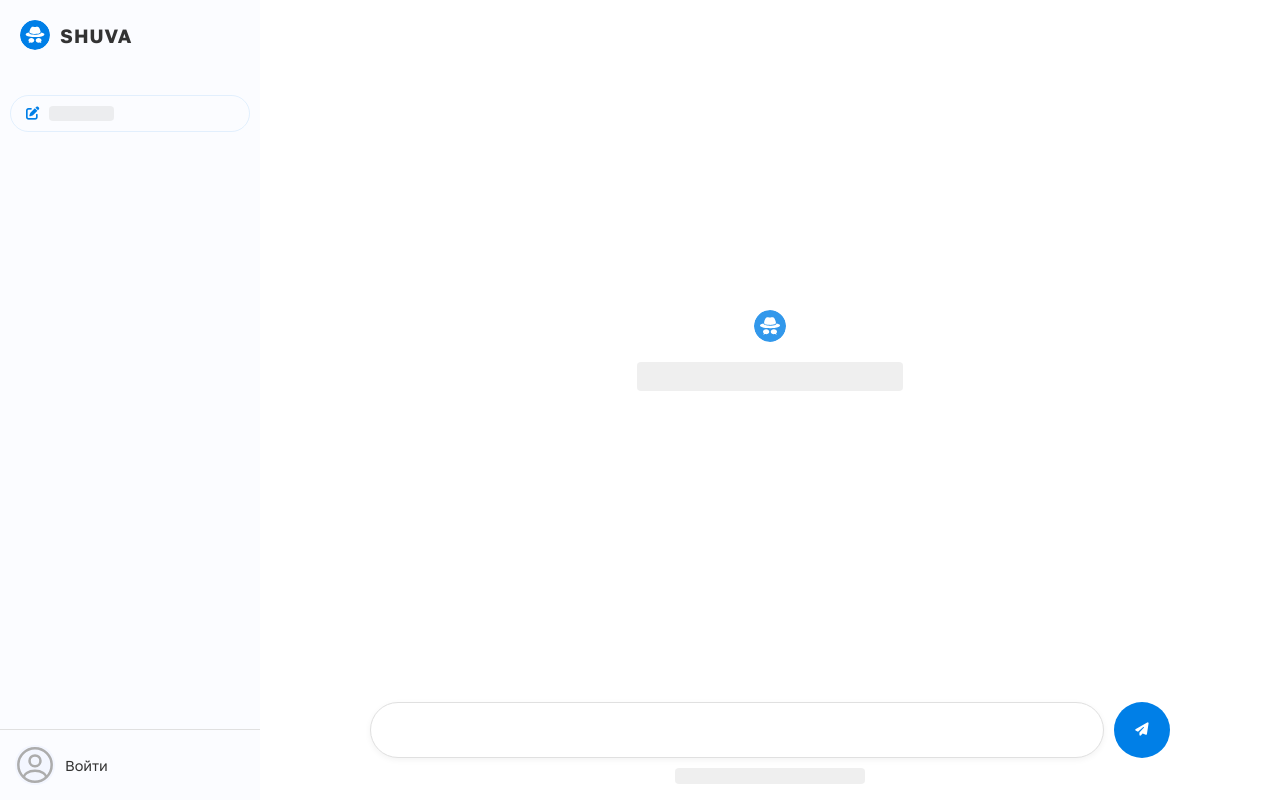
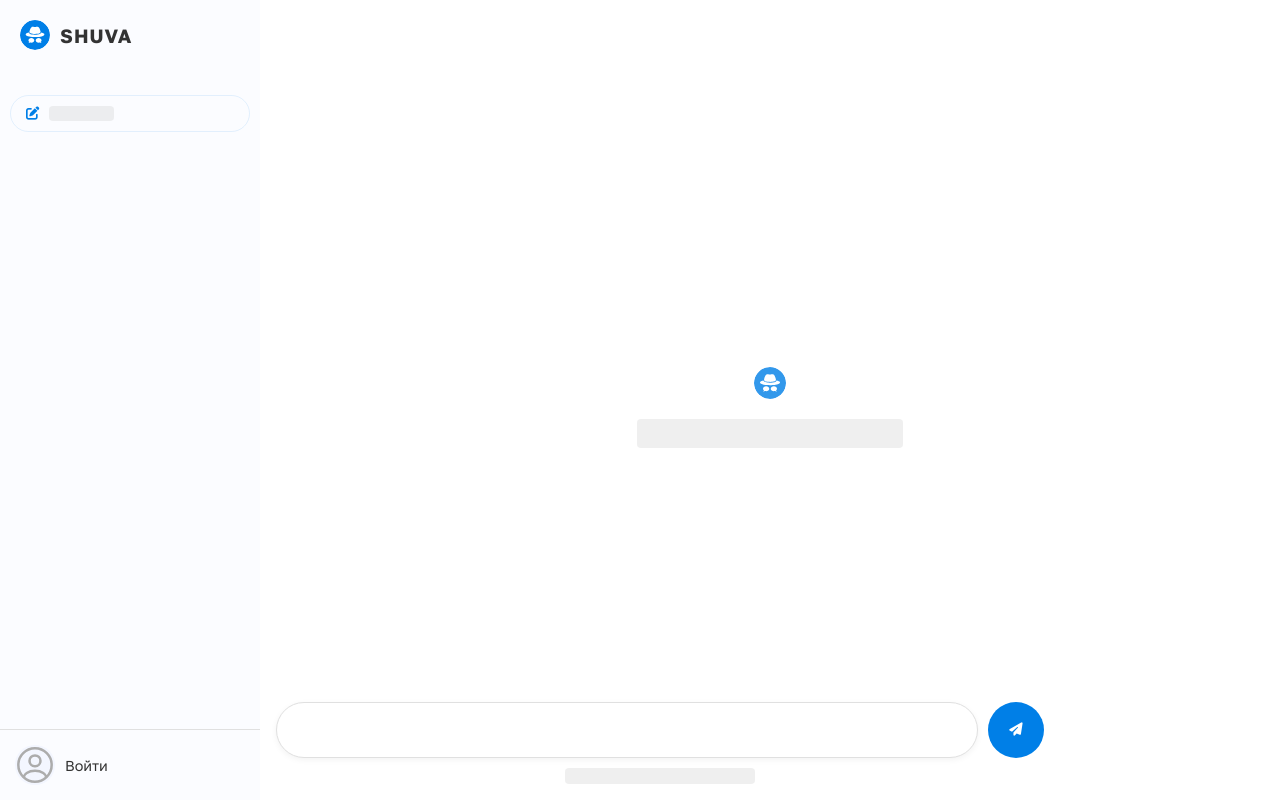
Before and after one commit to MityaRimsky/shuva_tgbot, a Flask app: template templates/index.html in a window 1280 px wide. Run offline with Flask 3, Linux system fonts and the light colour scheme; the template is opened without the code that fills it, so the values that code supplies are empty; some libraries are stand-ins or nearby versions.

Commit message:
update index.html

```diff
--- a/templates/index.html
+++ b/templates/index.html
@@ -488,15 +488,16 @@
 
         /* Модуль ввода */
         .input-container {
+            max-width: 800px;
+            width: 100%;
             padding: 16px;
             display: flex;
             flex-direction: column;
             align-items: center;
             background-color: var(--bg-color);
-            position: sticky;
+            position: fixed;
             bottom: 0;
             z-index: 9999;
-            /* Добавляем отступ снизу для учета нижней панели браузера */
             padding-bottom: calc(16px + env(safe-area-inset-bottom, 0px));
         }
 
```
